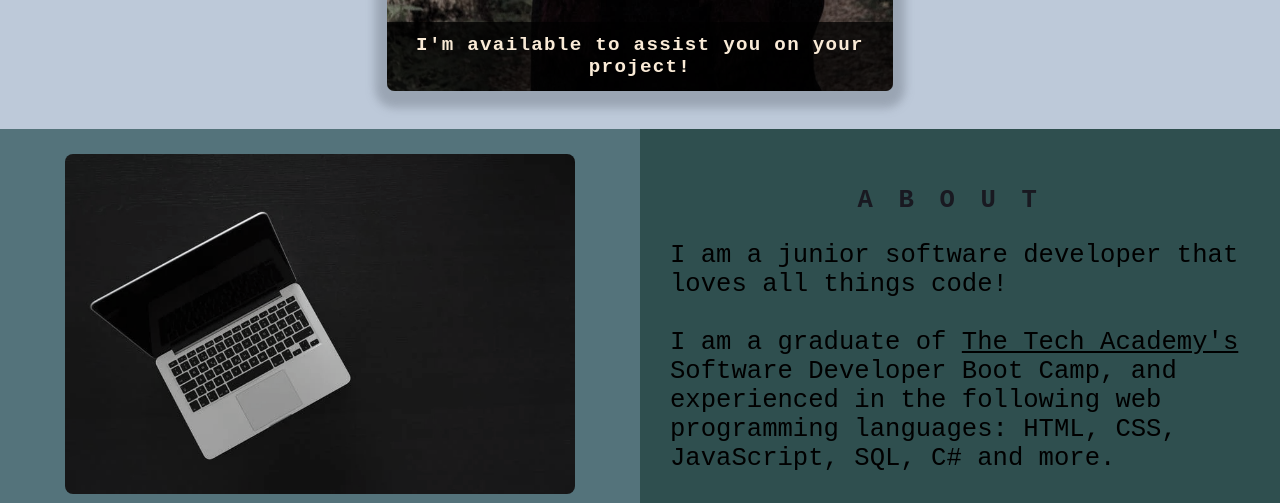
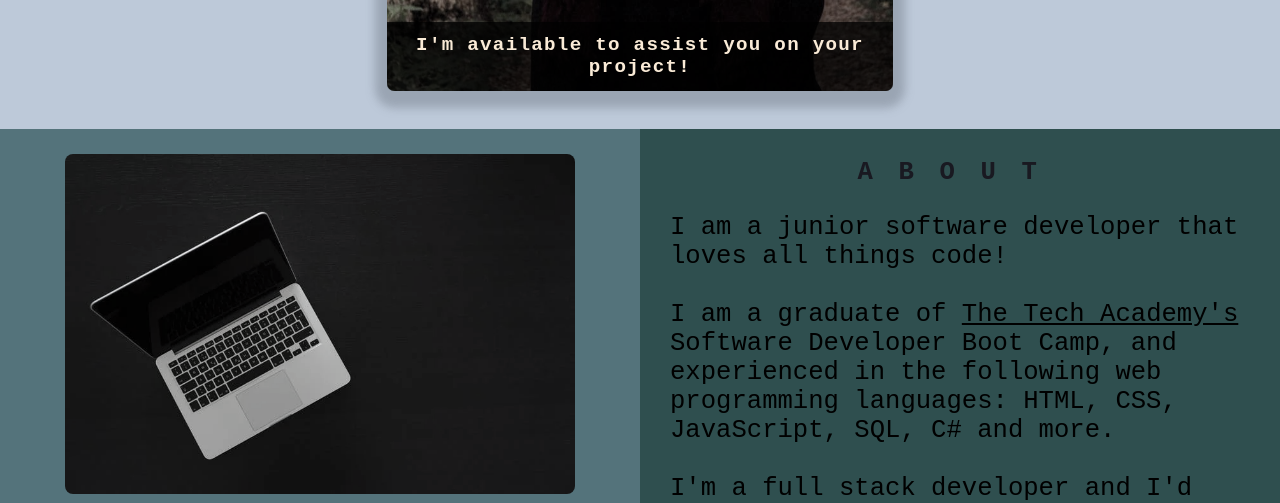
Before and after one commit to madisailors/madisailors.github.io, a plain HTML site: page index.html in a window 1280 px wide. Shown: the part 850-1353 px from the top of the page. Drawn offline with Linux system fonts and the light colour scheme.

Commit message:
Update portlfolio.css

```diff
--- a/images/portlfolio.css
+++ b/images/portlfolio.css
@@ -307,7 +307,7 @@ footer{
     float: left;
     width: 50%;
     padding: 10px;
-    padding-top: 3%;
+    padding-top: -100px;
     height: 400px;
     background-color: darkslategray;
 }
```
